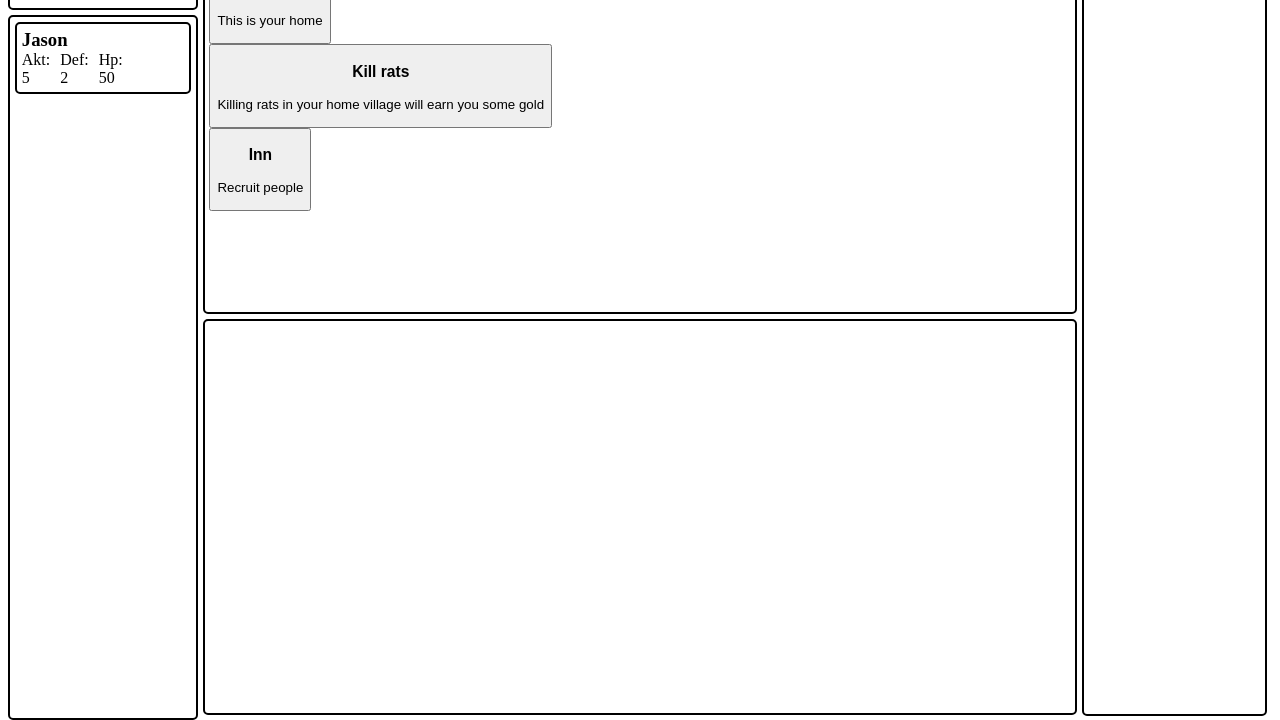
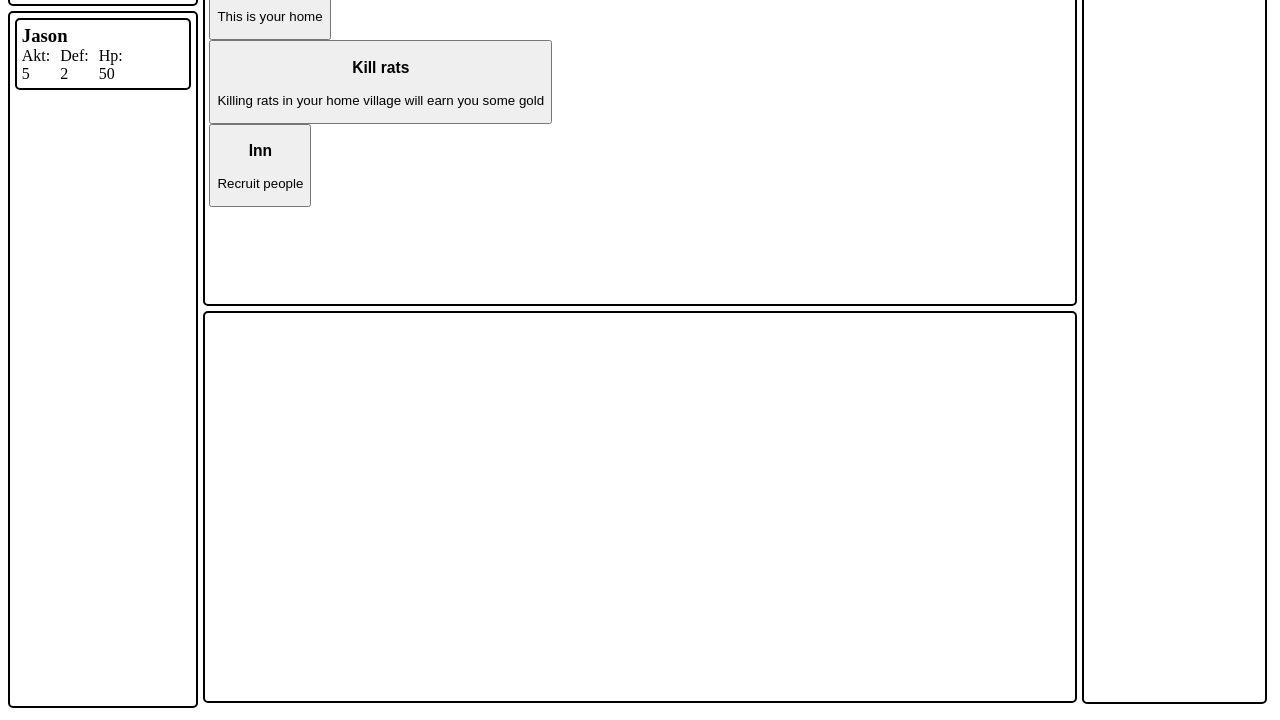
Before and after one commit to Jaaslet/FantasyIdleGame, a plain HTML site: page index.html in a window 1280 px wide. Shown: the part 91-811 px from the top of the page. Drawn offline with nearby package versions, Linux system fonts and the light colour scheme.

Commit message:
better height. now there is atleast no scrollbar

```diff
--- a/style/style.css
+++ b/style/style.css
@@ -1,6 +1,7 @@
-html, body
+body
 {
-  height: 100vh;
+    margin-top: 0.5vh;
+    margin-bottom: 0.5vh;
 }
 
 .character, .property
@@ -30,7 +31,7 @@ html, body
 {
     border: 0.3vh solid black;
     border-radius: 5px;
-    height: 86.4vh;
+    height: 85.4vh;
     padding: 0.6vh;
     overflow-y: auto;
 }
@@ -40,7 +41,7 @@ html, body
     border: 0.3vh solid black;
     border-radius: 5px;
     margin-right: 5px;
-    height: 98.2vh;
+    height: 97.2vh;
     padding: 0.6vh;
     overflow-y: auto;
 }
@@ -59,7 +60,7 @@ html, body
 #mid-area, #left-area, #right-area
 {
     float: left;
-    height: 100vh;
+    height: 99vh;
 }
 
 #mid-area
@@ -79,7 +80,7 @@ html, body
     margin-bottom: 0.6vh;
     margin-right: 5px;
     margin-left: 5px;
-    height: 47.9vh;
+    height: 47.4vh;
     padding: 0.6vh;
 }
 
@@ -89,7 +90,7 @@ html, body
     border-radius: 5px;
     margin-right: 5px;
     margin-left: 5px;
-    height: 47.9vh;
+    height: 47.4vh;
     padding: 0.6vh;
 
 }
```
